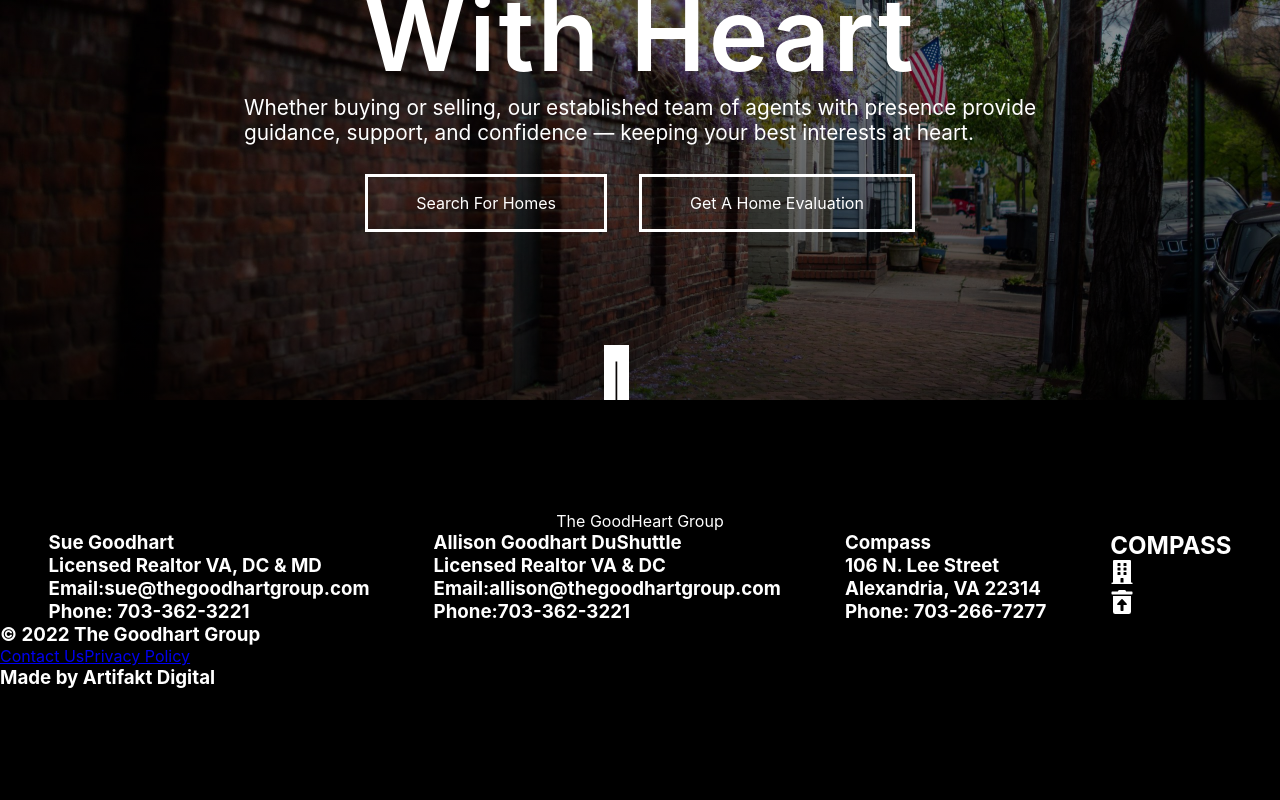
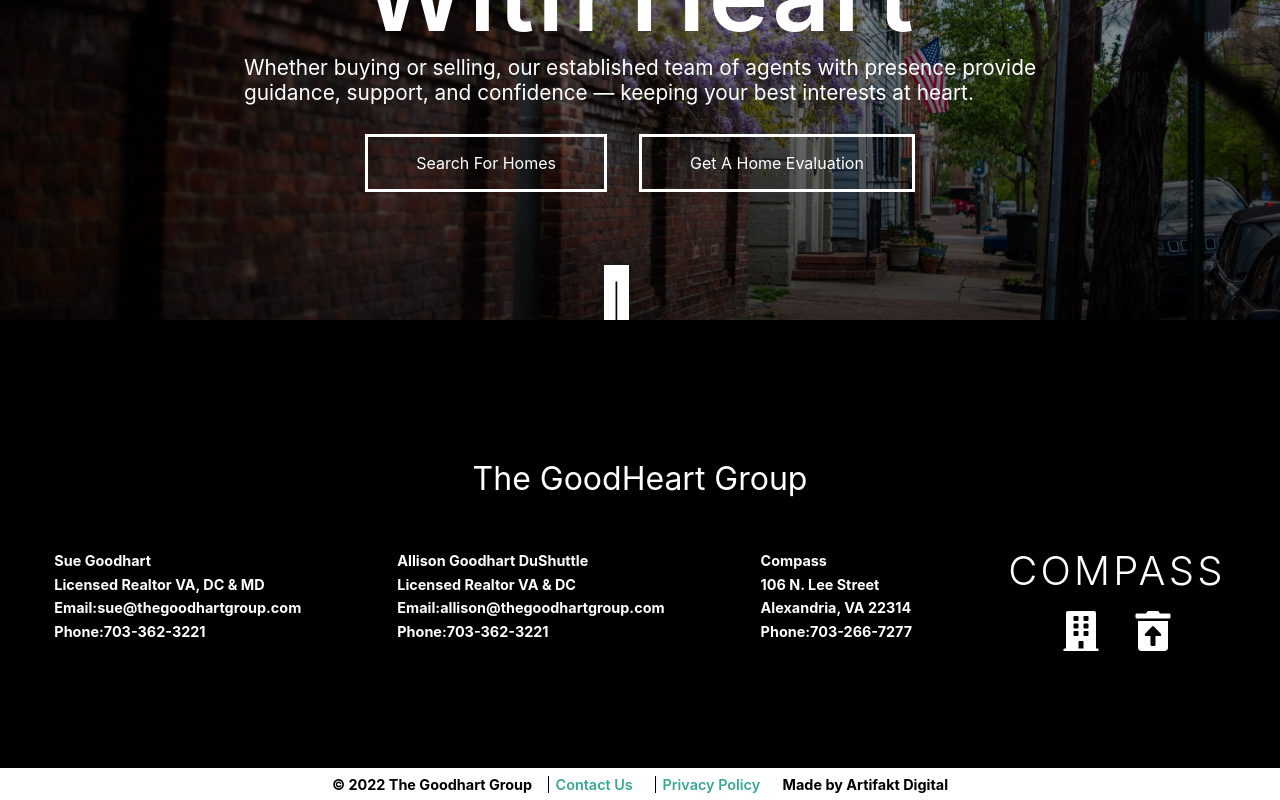
Before and after one commit to happy315/react-real-estate, a React (Create React App) app: page / in a window 1280 px wide. Shown: the part 400-1200 px from the top of the page. Built offline with nearby package versions, Linux system fonts and the light colour scheme.

Commit message:
Build:build the complete footer Why:because it is the project requirement How:Simply i write the jsx and then i design footer layout with help of flexbox and i use styled components for styling

```diff
--- a/src/components/Footer/Footer.jsx
+++ b/src/components/Footer/Footer.jsx
@@ -1,71 +1,162 @@
-import React from 'react';
-import styled from 'styled-components';
-import { FaBuilding } from 'react-icons/fa';
-import { FaTrashRestoreAlt } from 'react-icons/fa';
+import React from "react";
+import styled from "styled-components";
+import { FaBuilding } from "react-icons/fa";
+import { FaTrashRestoreAlt } from "react-icons/fa";
 const StyledFooter = styled.div`
-    position: absolute;
+  position: relative;
   width: 100%;
-    height: 50vh;
-    background-color:var(--primary-color);
+  height: 60vh;
+  background-color: var(--primary-color);
   display: flex;
   flex-direction: column;
   justify-content: center;
-    color:var(--secondary-color)
+  color: var(--secondary-color);
 `;
 const StyledUpper = styled.div`
   width: 100%;
   display: flex;
   flex-direction: column;
   align-items: center;
-    .links{
+  justify-content: center;
+  padding: 100px 0;
+  .links {
     display: flex;
     flex-direction: row;
     justify-content: space-between;
   }
-     .links .first{
-        margin: 0rem 2rem;
+  .links .first {
+    margin: 0rem 3rem;
   }
-`
+  .links #fourth {
+    display: flex;
+    flex-direction: column;
+    align-items: center;
+  }
+  .links #fourth h2{
+    font-size: 2.5rem;
+    font-weight: 300;
+    letter-spacing: 0.2rem;
+  }
+  .links #fourth .icons {
+    display: flex;
+    flex-direction: row;
+    justify-content: space-between;
+    margin-top: 1rem;
+  }
+  .links #fourth .icons h2 {
+    margin: 0rem 1rem;
+    font-size: 2.5rem;
+  }
+  h3 {
+    font-size: 0.9rem;
+    font-weight: 700;
+    margin: 0.4rem 0;
+    color: #fff;
+  }
+  #email:hover {
+    border-bottom: 0.1rem solid #39a795;
+    cursor: pointer;
+  }
+  #phone:hover {
+    border-bottom: 0.1rem solid #39a795;
+    cursor: pointer;
+  }
+`;
+const StyledLogo = styled.div`
+  font-size: 2rem;
+  margin-bottom: 3rem;
+`;
+const StyledBelow = styled.div`
+  position: absolute;
+  bottom: 0;
+  width: 100vw;
+  height: 2rem;
+  display: flex;
+  justify-content: center;
+  align-items: center;
+  background-color: #fff;
+
+  h3 {
+    color: var(--primary-color);
+    margin: 0 0.5rem;
+    cursor: pointer;
+    font-size: 0.9rem;
+  }
+  a {
+    color: var(--primary-color);
+    margin: 0 0.5rem;
+    text-decoration: none;
+    border-left: 0.1rem solid black;
+    color: #39a795;
+    font-weight: 600;
+    font-size: 0.9rem;
+    padding: 0rem 0.4rem;
+  }
+  a:hover {
+    cursor: pointer;
+    text-decoration: none;
+    text-decoration-color: #39a795;
+    text-decoration-thickness: 0.1rem;
+    text-decoration-style: thick;
+    border-bottom: 0.1rem solid #39a795;
+  }
+`;
 const Footer = () => {
   return (
     <StyledFooter>
       <StyledUpper className="upper">
-                <div className="logo">The GoodHeart Group</div>
+        <StyledLogo className="logo">The GoodHeart Group</StyledLogo>
         <div className="links">
           <div className="first">
             <h3>Sue Goodhart</h3>
             <h3>Licensed Realtor VA, DC & MD</h3>
-                        <h3>Email:sue@thegoodhartgroup.com</h3>
-                        <h3>Phone: 703-362-3221</h3>
+            <h3>
+              Email:<span id="email">sue@thegoodhartgroup.com</span>{" "}
+            </h3>
+            <h3>
+              Phone:<span id="phone">703-362-3221</span>
+            </h3>
           </div>
           <div className="first">
             <h3>Allison Goodhart DuShuttle</h3>
             <h3>Licensed Realtor VA & DC</h3>
-                      <h3>Email:allison@thegoodhartgroup.com</h3>
-                      <h3>Phone:703-362-3221</h3>
+            <h3>
+              Email:<span id="email">allison@thegoodhartgroup.com</span>
+            </h3>
+            <h3>
+              Phone:<span id="phone">703-362-3221</span>
+            </h3>
           </div>
           <div className="first">
             <h3>Compass</h3>
             <h3>106 N. Lee Street</h3>
             <h3>Alexandria, VA 22314</h3>
-                    <h3>Phone: 703-266-7277</h3>
+            <h3>
+              Phone:<span id="phone">703-266-7277</span>
+            </h3>
           </div>
-                    <div className="first">
+          <div className="first" id="fourth">
             <h2>COMPASS</h2>
-                        <p>
-                        <h2><FaBuilding /></h2>
-                        <h2><FaTrashRestoreAlt /></h2>
-                        </p>
+            <div className="icons">
+              <h2>
+                <FaBuilding />
+              </h2>
+              <h2>
+                <FaTrashRestoreAlt />
+              </h2>
+            </div>
           </div>
         </div>
       </StyledUpper>
-            <div className="below">
+      <StyledBelow>
         <h3>© 2022 The Goodhart Group</h3>
         <a href="#contact">Contact Us</a>
         <a href="#privacy">Privacy Policy</a>
-                <h3>Made by <span>Artifakt Digital</span></h3>
-            </div>
+        <h3>
+          Made by <span>Artifakt Digital</span>
+        </h3>
+      </StyledBelow>
     </StyledFooter>
-    )
-}
+  );
+};
 export default Footer;
--- a/src/components/Home/Home.jsx
+++ b/src/components/Home/Home.jsx
@@ -6,7 +6,7 @@ const HomeSection = styled.div`
   top: 0;
   left: 0;
   width: 100%;
-  height: 100vh;
+  height: 90vh;
   background-image:linear-gradient(rgba(0, 0, 0, 0.1), rgba(0, 0, 0, 0.7)), url("/images/DSC1240-scaled.jpeg") ;
   background-blend-mode: darken;
   background-size: cover;
@@ -55,12 +55,14 @@ const ButtonStyles = styled.div`
     letter-spacing: 0;
     font-size: 1rem;
     text-decoration:none;
-    transition: 0.2s all ;
+    transition: 0.2s all;
   }
   a:hover{
+
   font-weight: 600;
   border: 2px solid #39a795;
   background-color:var( --secondary-background-color);
+  cursor: pointer;
   }
 `;
 const ScrollBtnStyles = styled.div`
@@ -88,8 +90,6 @@ const ScrollBtnStyles = styled.div`
 
 
 const Home = () => {
-
-
   return (
     <HomeSection>
       <TextSection>
@@ -106,8 +106,9 @@ const Home = () => {
           </p>
         </ParagraphStyels>
         <ButtonStyles>
-          <a href="/custom-search" className="search">Search For Homes</a >
-          <a href="/find-home-worth" className="evaluation">Get A Home Evaluation </a>
+
+          <a href="#h" className="search">Search For Homes</a>
+          <a href="#y" className="evaluation">Get A Home Evaluation </a>
         </ButtonStyles>
       </TextSection>
       <ScrollBtnStyles>
```
Lines whose indentation alone changed are shown as unchanged.
